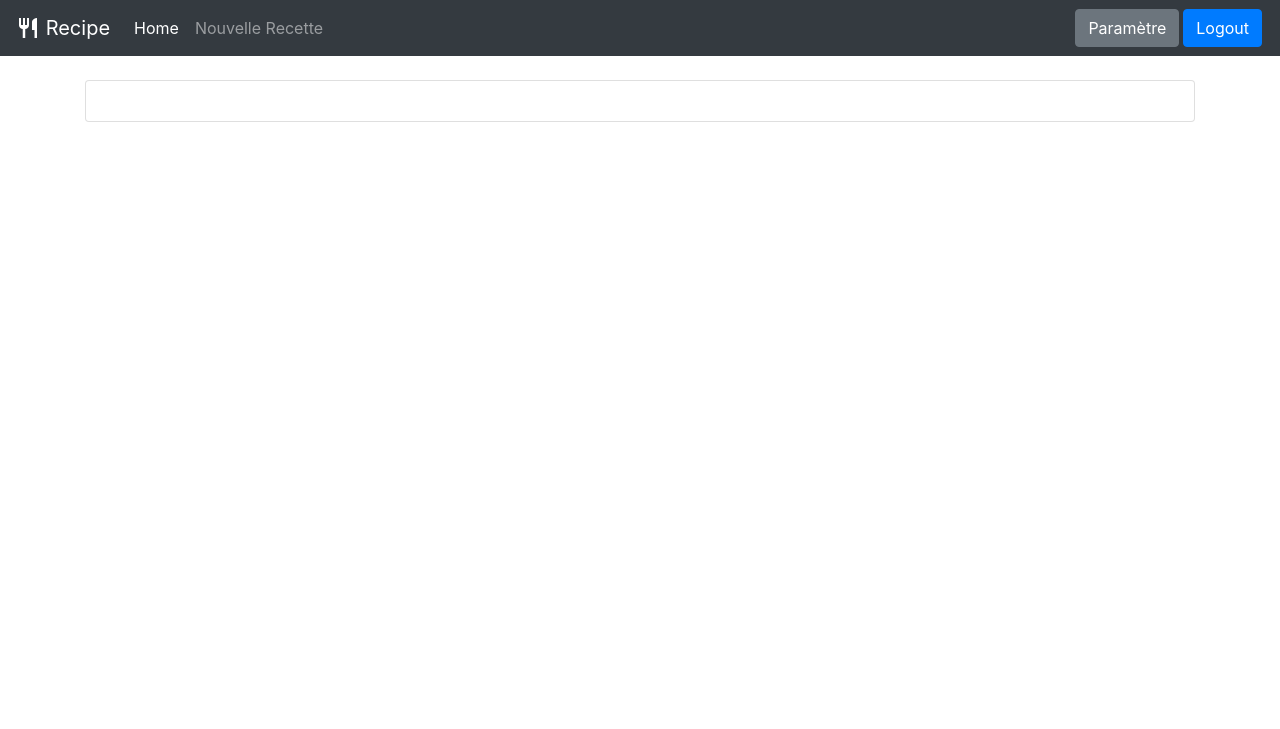
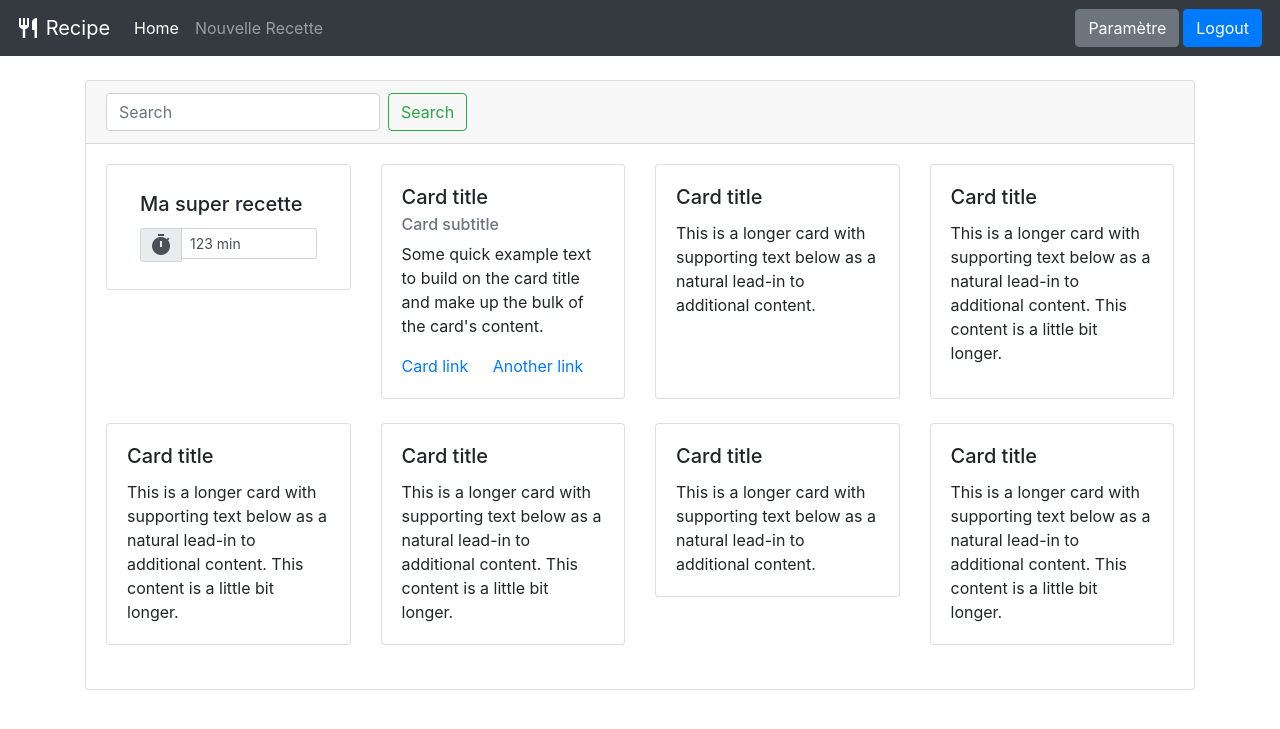
Before and after one commit to ArnaudDroxler/Recipe, a Django app: page / in a window 1280 px wide. Shown: the top 729 px of the page. Run offline with Django 3.2, Linux system fonts and the light colour scheme; the visitor is signed in with stand-in values (Sample User, id 1); data that the repository does not hold is empty; some libraries are stand-ins or nearby versions.

Commit message:
add recipe work & try home layout

```diff
--- a/Recipe/RecipeApp/templates/home.html
+++ b/Recipe/RecipeApp/templates/home.html
@@ -8,9 +8,119 @@
 {% block content %}
 {% if user.is_authenticated %}
     <div class="card">
+        <div class="card-header">
+        <form class="form-inline">
+            <input class="form-control mr-sm-2" type="search" placeholder="Search" aria-label="Search">
+            <button class="btn btn-outline-success my-2 my-sm-0" type="submit">Search</button>
+        </form>
+        </div>
         <div class="card-body">
-
+            <div class="row row-cols-1 row-cols-md-3">
+            <div class="col mb-4">
+                <div class="card">
+                <a href="#" class="btn btn-fix text-left">
+                <div class="card-body">
+                    <h5 class="card-title">Ma super recette</h5>
+                    <div class="input-group input-group-sm ">
+                        <div class="input-group-prepend">
+                            <div class="input-group-text">
+                                <i class="material-icons md-18" style="display: inline-flex;vertical-align: text-bottom;">timer</i>
+                            </div>
+                        </div>
+                        <div class="form-control">
+                            123 min
+                        </div>
+                    </div>
+                </div>
+                </a>
+                </div>
+            </div>
+            <div class="col mb-4">
+                <div class="card h-100">
+                <div class="card-body">
+                   <h5 class="card-title">Card title</h5>
+                    <h6 class="card-subtitle mb-2 text-muted">Card subtitle</h6>
+                    <p class="card-text">Some quick example text to build on the card title and make up the bulk of the card's content.</p>
+                    <a href="#" class="card-link">Card link</a>
+                    <a href="#" class="card-link">Another link</a>
+                </div>
+                </div>
+            </div>
+            <div class="col mb-4">
+                <div class="card h-100">
+                <div class="card-body">
+                    <h5 class="card-title">Card title</h5>
+                    <p class="card-text">This is a longer card with supporting text below as a natural lead-in to additional content.</p>
+                </div>
+                </div>
+            </div>
+            <div class="col mb-4">
+                <div class="card h-100">
+                <div class="card-body">
+                    <h5 class="card-title">Card title</h5>
+                    <p class="card-text">This is a longer card with supporting text below as a natural lead-in to additional content. This content is a little bit longer.</p>
+                </div>
+                </div>
+            </div>
+            </div>
+              <div class="row row-cols-1 row-cols-md-3">
+            <div class="col mb-4">
+                <div class="card">
+                <div class="card-body">
+                    <h5 class="card-title">Card title</h5>
+                    <p class="card-text">This is a longer card with supporting text below as a natural lead-in to additional content. This content is a little bit longer.</p>
+                </div>
+                </div>
+            </div>
+            <div class="col mb-4">
+                <div class="card">
+                <div class="card-body">
+                    <h5 class="card-title">Card title</h5>
+                    <p class="card-text">This is a longer card with supporting text below as a natural lead-in to additional content. This content is a little bit longer.</p>
+                </div>
+                </div>
+            </div>
+            <div class="col mb-4">
+                <div class="card">
+                <div class="card-body">
+                    <h5 class="card-title">Card title</h5>
+                    <p class="card-text">This is a longer card with supporting text below as a natural lead-in to additional content.</p>
+                </div>
+                </div>
+            </div>
+            <div class="col mb-4">
+                <div class="card">
+                <div class="card-body">
+                    <h5 class="card-title">Card title</h5>
+                    <p class="card-text">This is a longer card with supporting text below as a natural lead-in to additional content. This content is a little bit longer.</p>
+                </div>
+                </div>
+            </div>
+            </div>
         </div>
     </div>
+
+{% if recipes.has_other_pages %}
+  <ul class="pagination">
+    {% if recipes.has_previous %}
+      <li><a href="?page={{ recipes.previous_page_number }}">&laquo;</a></li>
+    {% else %}
+      <li class="disabled"><span>&laquo;</span></li>
+    {% endif %}
+    {% for i in recipes.paginator.page_range %}
+      {% if recipes.number == i %}
+        <li class="active"><span>{{ i }} <span class="sr-only">(current)</span></span></li>
+      {% else %}
+        <li><a href="?page={{ i }}">{{ i }}</a></li>
+      {% endif %}
+    {% endfor %}
+    {% if recipes.has_next %}
+      <li><a href="?page={{ users.next_page_number }}">&raquo;</a></li>
+    {% else %}
+      <li class="disabled"><span>&raquo;</span></li>
+    {% endif %}
+  </ul>
+{% endif %}
+
 {% endif %}
 {% endblock %}
--- a/Recipe/RecipeApp/urls.py
+++ b/Recipe/RecipeApp/urls.py
@@ -4,10 +4,10 @@ from . import views
 
 urlpatterns = [
     path('', views.home, name='home'),
-    path('recipe/add', views.add_recipe, name='add_recipe'),
+    path('recipe/add/', views.add_recipe, name='add_recipe'),
     path('settings/', views.settings, name='settings'),
-    path('settings/tags/add', views.add_tag, name='add_tag'),
-    path('settings/unit/add', views.add_unit, name='add_unit'),
+    path('settings/tags/add/', views.add_tag, name='add_tag'),
+    path('settings/unit/add/', views.add_unit, name='add_unit'),
     path('settings/tags/delete/<int:tag_id>/', views.delete_tag, name='delete_tag'),
     path('settings/unit/delete/<int:unit_id>/', views.delete_unit, name='delete_unit'),
     path('', include('django.contrib.auth.urls'))
--- a/Recipe/RecipeApp/views.py
+++ b/Recipe/RecipeApp/views.py
@@ -1,12 +1,28 @@
 from django.shortcuts import render
 from django.http import HttpResponse,HttpResponseRedirect
 from .models import *
+from django.contrib.auth.models import User
+from django.core.paginator import Paginator
 
 from .forms import Tag_Form,Unit_Form
 
 def home(request):
     if request.user.is_authenticated:
-        context = {'home': 'active'}
+
+        recipes_all = Recipe.objects.all()
+
+        page = request.GET.get('page', 1)
+
+        paginator = Paginator(recipes_all, 1)
+
+        try:
+            recipes = paginator.page(page)
+        except PageNotAnInteger:
+            recipes = paginator.page(1)
+        except EmptyPage:
+            recipes = paginator.page(paginator.num_pages)
+
+        context = {'home': 'active', 'recipes': recipes}
         return render(request, 'home.html', context)
     else:
         return HttpResponseRedirect('login/')
@@ -14,7 +30,42 @@ def home(request):
 def add_recipe(request):
     if request.user.is_authenticated:
         if request.method == 'POST':
-            pass
+
+            recipe_name = request.POST['recipe_name']
+            recipe_duration = request.POST['recipe_duration']
+            recipe_serving = request.POST['recipe_serving']
+            instruction_count = int(request.POST['instruction_count'])
+            ingredient_count = int(request.POST['ingredient_count'])
+            recipe_tags = request.POST.getlist('tags')
+
+            new_recipe = Recipe(name=recipe_name,duration=recipe_duration,serving=recipe_serving)
+            new_recipe.save()
+
+            for recipe_tag in recipe_tags:
+                tag = Tag.objects.get(tag=recipe_tag)
+                new_recipe.tags.add(tag)
+
+
+            for i in range(ingredient_count):
+                ingredient_name = request.POST['ingredient_name_' + str(i)]
+                ingredient_amount = request.POST['ingredient_amount_' + str(i)]
+                ingredient_unit = request.POST['ingredient_unit_select_' + str(i)]
+
+                unit = Unit.objects.get(id=ingredient_unit)
+                new_ingredient = Ingredient(name=ingredient_name,amount=ingredient_amount,unit=unit,recipe=new_recipe)
+                new_ingredient.save()
+
+
+            for i in range(instruction_count):
+                ingredient_text = request.POST['text_' + str(i)]
+                ingredient_sort = i
+
+                new_ingredient = Instruction(text=ingredient_text,sort=ingredient_sort,recipe=new_recipe)
+                new_ingredient.save()
+
+            new_recipe.save()
+
+            return HttpResponseRedirect('/')
         if request.method == 'GET':
             units_all = Unit.objects.all()
             tags_all = Tag.objects.all()
```
Also changed, not shown: Recipe/RecipeApp/static/RecipeApp/add_recipe.js (+21 -17 lines), Recipe/RecipeApp/templates/add_recipe.html (+16 -10 lines).
